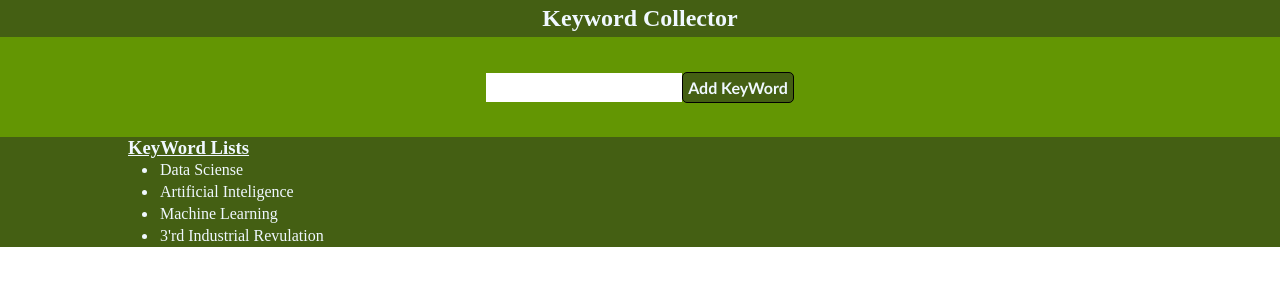
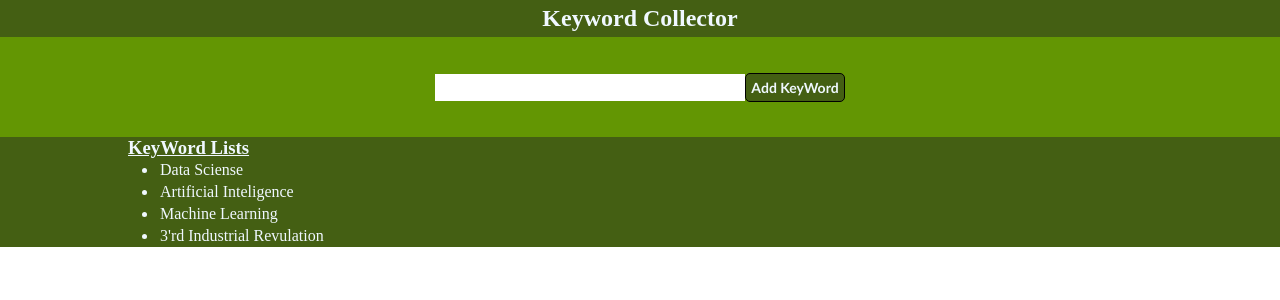
Before and after one commit to rusulazomsumon/codeKata, a PHP site: page / in a window 1280 px wide; the page is wider, and only the part inside the window is pictured. Shown: the top 300 px of that part. Run offline with PHP 8.4, Linux system fonts and the light colour scheme.

Commit message:
end lecture1 till querySelector

```diff
--- a/javascript/style.css
+++ b/javascript/style.css
@@ -20,16 +20,21 @@
 
 .add-word input{
     padding: 5px;
-    font-size: 16px;
+    font-size: 14px;
     font-family: 'Gill Sans', 'Gill Sans MT', Calibri, 'Trebuchet MS', sans-serif;
     font-weight: 600;
-    color:aliceblue;
+    color:rgb(0, 0, 0);;
     border: none;
+}
+.add-word input[type=text]{
+    width: 300px;
+    font-weight: 300;
 }
 .add-word input[type=submit]{
     background-color: rgb(68, 95, 19);
     border-radius: 5px;
     border: 1px solid black;
+    color: aliceblue;
 }
 .Keyword-lists{
     width: 100%;
```
Also changed, not shown: javascript/script/dom.js (+46 -0 lines).
